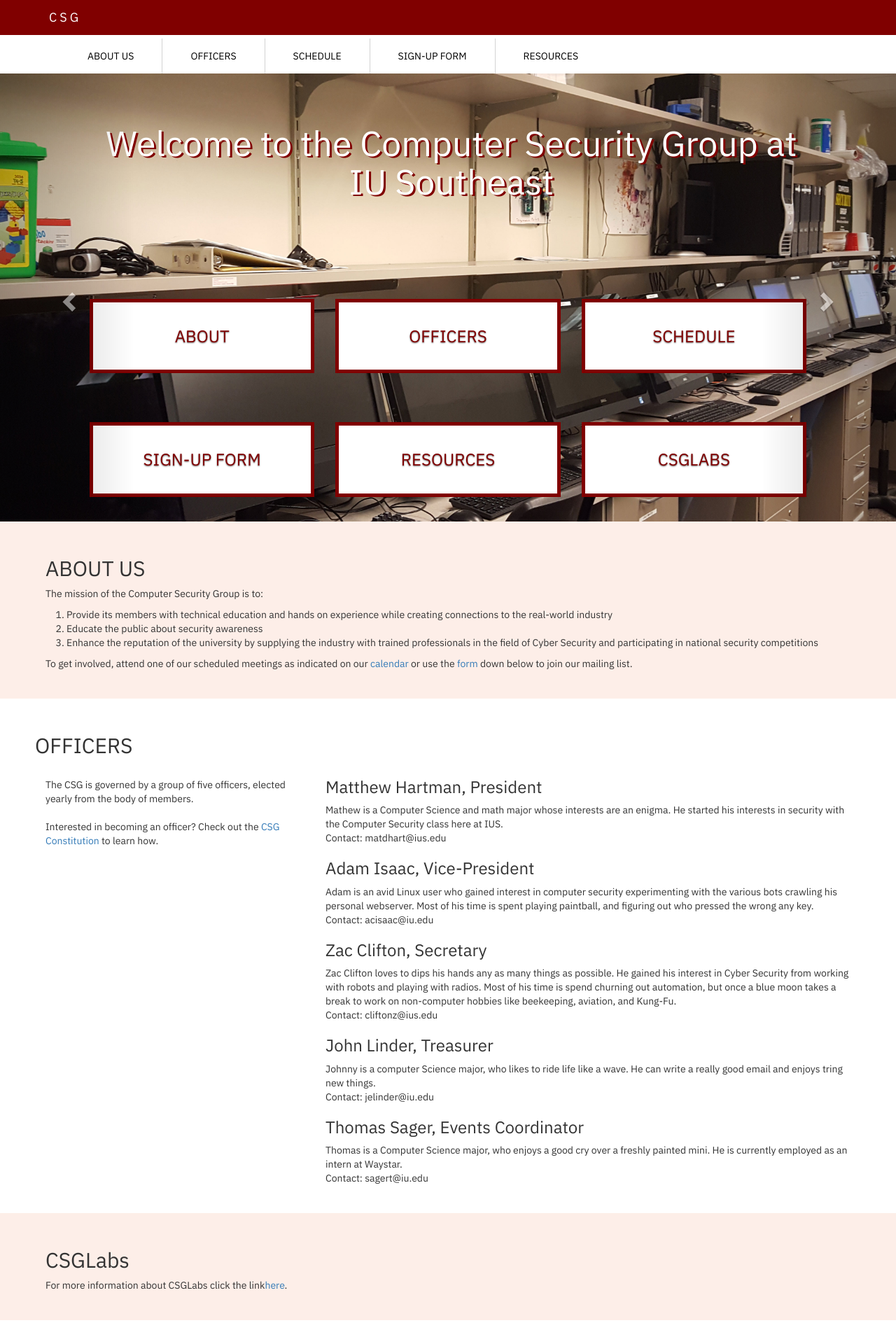
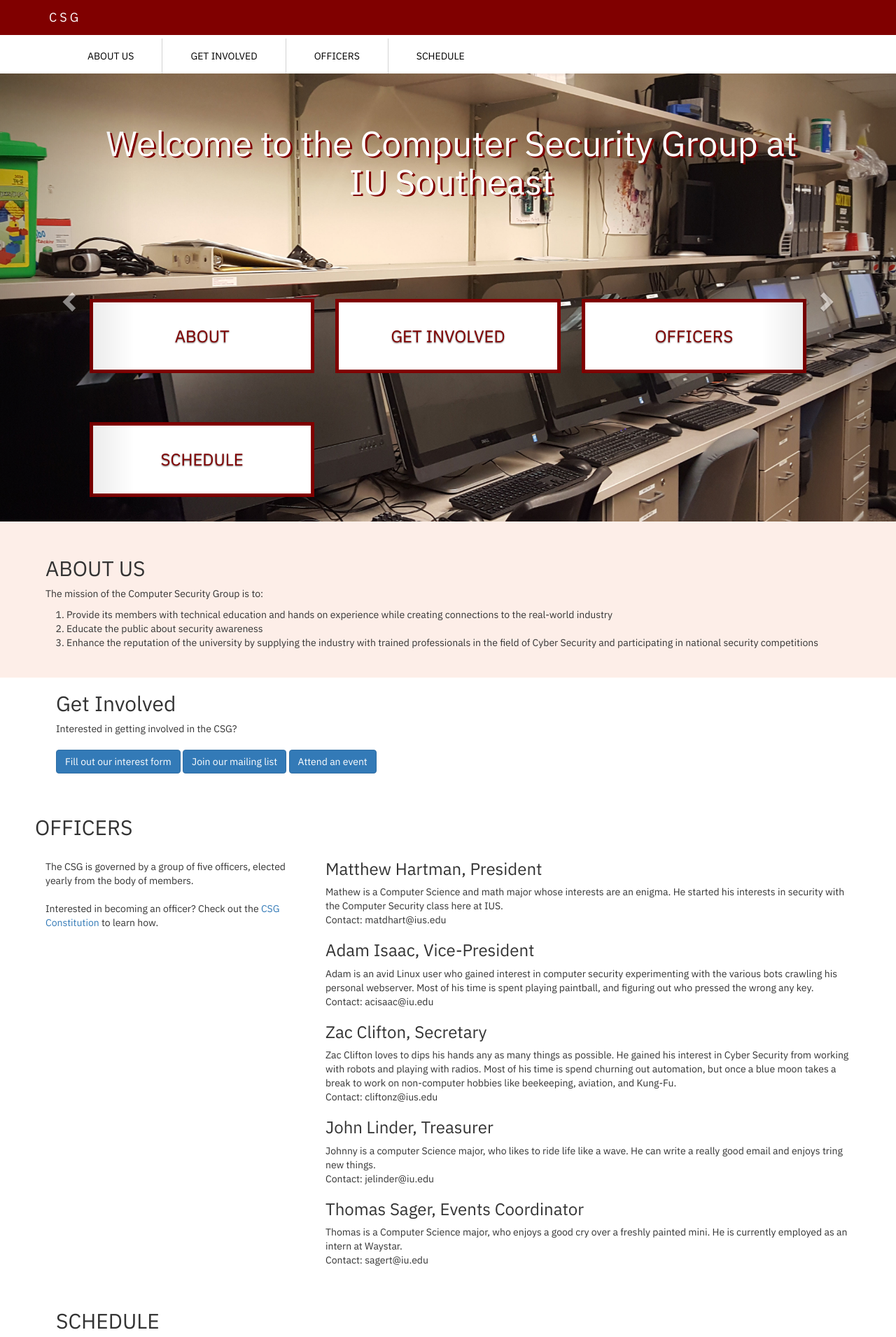
Before and after one commit to ius-csg/csghomepage, a Jekyll site: the page built from index.html, in a window 1280 px wide. Shown: the top 1910 px of the page at 70% size. Built offline with Jekyll 4.4.1, drawn with Linux system fonts in a browser that asks for light colours; some of the changed text lies outside the part shown.

Commit message:
Styles for mobile and info cleanup

```diff
--- a/_includes/aboutus.html
+++ b/_includes/aboutus.html
@@ -5,5 +5,4 @@
         <li>Provide its members with technical education and hands on experience while creating connections to the real-world industry</li>
         <li>Educate the public about security awareness</li>
         <li>Enhance the reputation of the university by supplying the industry with trained professionals in the field of Cyber Security and participating in national security competitions</li></ol>
-        <p>To get involved, attend one of our scheduled meetings as indicated on our <a href="#schedule">calendar</a> or use the <a href="#Interest Form">form</a> down below to join our mailing list.</p>
 </div>
--- a/_includes/calender.html
+++ b/_includes/calender.html
@@ -2,7 +2,7 @@
         <div class="row">
                 <section class="col-sm-12">
                         <h2>SCHEDULE</h2>
-                        <iframe src="https://calendar.google.com/calendar/embed?height=600&amp;wkst=2&amp;bgcolor=%23800000&amp;ctz=America%2FNew_York&amp;src=aXUuZWR1X2doa2tuZ2JtNmkycWFkc2xhNGt0bnBnaTUwQGdyb3VwLmNhbGVuZGFyLmdvb2dsZS5jb20&amp;color=%23F6BF26&amp;title=CSG%20Events&amp;showTitle=0" style="border:solid 1px #777" width="100%" height="600" frameborder="0" scrolling="no"></iframe>
+                        <iframe src="https://calendar.google.com/calendar/embed?height=600&amp;wkst=2&amp;bgcolor=%23ffffff&amp;ctz=America%2FNew_York&amp;src=aXUuZWR1X2doa2tuZ2JtNmkycWFkc2xhNGt0bnBnaTUwQGdyb3VwLmNhbGVuZGFyLmdvb2dsZS5jb20&amp;color=%23D50000&amp;mode=AGENDA&amp;showTitle=0&amp;showNav=1&amp;showTabs=0" style="border-width:0" width="100%" height="600" frameborder="0" scrolling="yes"></iframe>
                 </section>
         </div>
 </div>
--- a/_includes/carousel-caption.html
+++ b/_includes/carousel-caption.html
@@ -5,19 +5,13 @@
                 <h3><a href="#about">ABOUT</a></h3>
             </div>
             <div class="col-lg-4 col-md-6 col-sm-6 col-xs-6">
+                <h3><a href="#get involved">GET INVOLVED</a></h3>
+            </div>
+            <div class="col-lg-4 col-md-6 col-sm-6 col-xs-6">
                 <h3><a href="#officers">OFFICERS</a></h3>
             </div>
             <div class="col-lg-4 col-md-6 col-sm-6 col-xs-6">
                 <h3><a href="#schedule">SCHEDULE</a></h3>
             </div>
-            <div class="col-lg-4 col-md-6 col-sm-6 col-xs-6">
-                <h3><a href="#Interest Form">SIGN-UP FORM</a></h3>
-            </div>
-            <div class="col-lg-4 col-md-6 col-sm-6 col-xs-6">
-                <h3><a href="#resources">RESOURCES</a></h3>
-            </div>
-            <div class="col-lg-4 col-md-6 col-sm-6 col-xs-6">
-                <h3><a href="labs.html">CSGLABS</a></h3>
-            </div>
         </div>
 </section>
--- /dev/null
+++ b/_includes/getinvolved.html
@@ -0,0 +1,8 @@
+<div class="container schedule-body">
+    <div class="row">
+        <section class="col-sm-12">
+            <h2>Get Involved</h2>
+            <p>Interested in getting involved in the CSG? <br /><br /><a class="btn btn-primary" href="https://docs.google.com/forms/d/e/1FAIpQLSe4G1Dl1mrnlTnKrIXhlsAmsvUzTmCNywHFqcVDVnXx3fH4Pg/viewform">Fill out our interest form</a> <a class="btn btn-primary" href="https://list.ius.edu/sympa/subscribe/csg-announce-l">Join our mailing list</a> <a class="btn btn-primary" href="index.html#schedule">Attend an event</a></p>
+        </section>
+    </div>
+</div>
--- a/_includes/header.html
+++ b/_includes/header.html
@@ -15,10 +15,9 @@
         <div class="collapse navbar-collapse" id="myNavbar">
             <ul class="nav navbar-nav col-sm-12 col-xs-12">
                 <li><a href="index.html#about">ABOUT US</a></li>
+                <li><a href="index.html#get involved">GET INVOLVED</a></li>
                 <li><a href="index.html#officers">OFFICERS</a></li>
                 <li><a href="index.html#schedule">SCHEDULE</a></li>
-                <li><a href="index.html#Interest Form">SIGN-UP FORM</a></li>
-                <li><a href="index.html#resources">RESOURCES</a></li>
             </ul>
         </div>
     </div>
--- a/_includes/resouces.html
+++ /dev/null
@@ -1,25 +0,0 @@
-<div class="container about-body">
-    <h2>Resources</h2>
-
-        <ul style="list-style-type:disc;">
-            <li>
-                <a href="https://greatscottgadgets.com/hackrf/">Great Scott Gadgets</a> for Software-Defined Radio.
-            </li>
-            <li>
-                <a href="https://overthewire.org/wargames/">Over The Wire</a> for Capture the flag.
-            </li>
-            <li>
-                <a href="http://www.doc.ic.ac.uk/~wjk/UnixIntro//">An intro to linux</a>.
-            </li>
-            <li>
-                <a href="https://www.reddit.com/r/sysadmin/">Topics on system adminastration</a>.
-            </li>
-            <li>
-                <a href="https://news.ycombinator.com/">Computer News</a> for everyone.
-            </li>
-            <li>
-                <a href="https://ctflearn.com">Capture the Flags</a> for learning some basic attacks.
-            </li>
-        </ul>
-
-</div>
--- a/_includes/sign-upform.html
+++ /dev/null
@@ -1,8 +0,0 @@
-<div class="container schedule-body">
-    <div class="row">
-        <section class="col-sm-12">
-            <h2>Mailing list sign-up</h2>
-            <iframe src="https://docs.google.com/forms/d/e/1FAIpQLSe4G1Dl1mrnlTnKrIXhlsAmsvUzTmCNywHFqcVDVnXx3fH4Pg/viewform?embedded=true" width="100%" height="820" frameborder="0" marginheight="0" marginwidth="0">Loading…</iframe>
-        </section>
-    </div>
-</div>
--- a/_layouts/home.html
+++ b/_layouts/home.html
@@ -30,28 +30,14 @@ layout: "wrapper"
     {% include aboutus.html %}
 </section>
 
+<section id="get involved">
+    {% include getinvolved.html %}
+</section>
+
 <section id="officers" class="index-officers">
     {% include officer.html %}
-</section>
-
-<section id="CSGLabs" class="index-about">
-    <div class="container about-body">
-        <h2>CSGLabs</h2>
-        <p> For more information about CSGLabs click the link<a href=index2.html>here</a>.
-        </p>
-    </div>
 </section>
 
 <section id="schedule" class="calendar-container">
         {% include calender.html %}
 </section>
-<br><br>
-
-<section id="Interest Form" class="form-container">
-        {% include sign-upform.html %}
-</section>
-<br><br>
-
-<section id="resources" class="index-officers">
-    {% include resouces.html %}
-</section>
--- a/style.css
+++ b/style.css
@@ -1,7 +1,7 @@
 /* This is the site-wide CSS file
 See https://styleguide.iu.edu/visual-style/colors.html for the IU color guide */
-body{
-    font-family: 'IBM Plex Sans', sans-serif;
+body {
+  font-family: "IBM Plex Sans", sans-serif;
 }
 
 .navbar {
@@ -15,7 +15,8 @@ body{
   border-radius: 0;
 }
 
-.navbar li a, .navbar .navbar-brand {
+.navbar li a,
+.navbar .navbar-brand {
   color: #fff !important;
 }
 .nav li {
@@ -25,28 +26,29 @@ body{
 .nav li:last-child {
   border-right: none;
 }
-.nav li a{
+.nav li a {
   margin-right: 25px;
   margin-left: 25px;
   color: black;
 }
-.nav li a:hover{
+.nav li a:hover {
   border-bottom: 5px solid lightgray;
 }
 
-.nav .dropdown-menu li{
+.nav .dropdown-menu li {
   border-right: none;
 }
-.nav .dropdown-menu li a{
+.nav .dropdown-menu li a {
   border-right: none;
-    color: #FDEEE8;
+  color: #fdeee8;
 }
 .nav .fas {
-    color: #FDEEE8;
+  color: #fdeee8;
   font-size: 36px;
 }
 
-.navbar-nav li a:hover, .navbar-nav li.active a {
+.navbar-nav li a:hover,
+.navbar-nav li.active a {
   color: maroon !important;
   background-color: #fff !important;
 }
@@ -61,13 +63,13 @@ body{
 }
 
 .index-about {
-    background-color: #FDEEE8;
+  background-color: #fdeee8;
   width: 100%;
   margin: 0;
   padding: 0;
 }
 
-.about-body{
+.about-body {
   padding: 30px 0px 30px 0px;
 }
 
@@ -76,26 +78,25 @@ body{
 }
 
 .form-container {
-    background-color: #FDEEE8;
+  background-color: #fdeee8;
 }
 
-
 /************************** CAROUSEL **********************************/
-.carousel-caption{
+.carousel-caption {
   position: absolute;
   left: 0;
   width: 80%;
-    top:5%;
+  top: 5%;
   margin-left: 10%;
 }
-.carousel-caption h1{
+.carousel-caption h1 {
   font-size: 50px;
   text-shadow: 3px 2px maroon;
 }
-.carousel-caption .space{
+.carousel-caption .space {
   padding-top: 75px;
 }
-.carousel-caption .btn{
+.carousel-caption .btn {
   padding: 15px 15px 15px 15px;
 }
 .tab-header {
@@ -118,7 +119,8 @@ body{
   padding: 35px 35px 35px 25px;
 }
 
-.tab-header h3:first-child, .tab-header h3:last-child {
+.tab-header h3:first-child,
+.tab-header h3:last-child {
   margin-right: 0;
   margin-left: 0;
 }
@@ -127,16 +129,21 @@ body{
   text-decoration: none;
   color: maroon;
 }
-footer{
+footer {
   background-color: maroon;
   color: white;
 }
 
-footer .bml{
+footer .bml {
   padding: 25px 25px 25px 25px;
 }
 
-.h1, .h2, .h3, h1, h2, h3 {
+.h1,
+.h2,
+.h3,
+h1,
+h2,
+h3 {
   margin-left: 10px;
 }
 
@@ -144,19 +151,19 @@ p {
   margin-left: 10px;
 }
 
-@media(max-width: 600px){
-    .tab-header h3 {
-        display: none !important;
+@media (max-width: 540px) {
+  .carousel-caption h1 {
+    font-size: 25px;
   }
 }
 
-@media(max-width: 767px){
+@media (max-width: 767px) {
   .nav li {
     border-right: none !important;
   }
 }
 
-@media(max-width: 800px){
+@media (max-width: 800px) {
   .nav li a {
     margin-right: none !important;
     margin-left: none !important;
@@ -164,17 +171,20 @@ p {
   }
 }
 
-@media(max-width: 1100px){
+@media (max-width: 1100px) {
   .nav li a {
     margin-right: 10px;
     margin-left: 10px;
     color: black;
   }
 }
-@media(max-width: 1200px){
+@media (max-width: 1200px) {
   .nav li a {
     margin-right: 15px;
     margin-left: 15px;
     color: black;
   }
+  .tab-header h3 {
+    display: none !important;
   }
+}
```
Also changed, not shown: labs.md (deleted, +0 -7 lines). Lines whose indentation alone changed are shown as unchanged.
